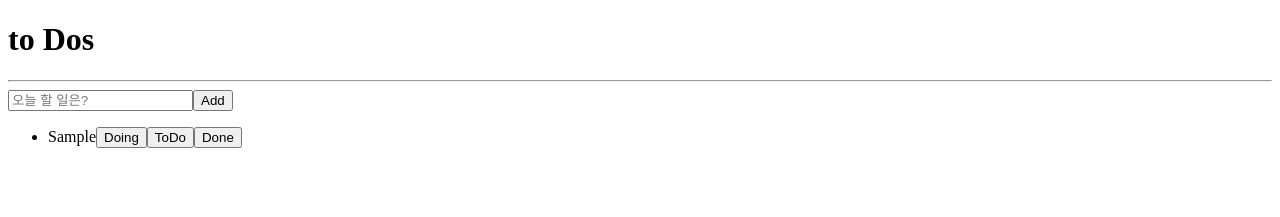
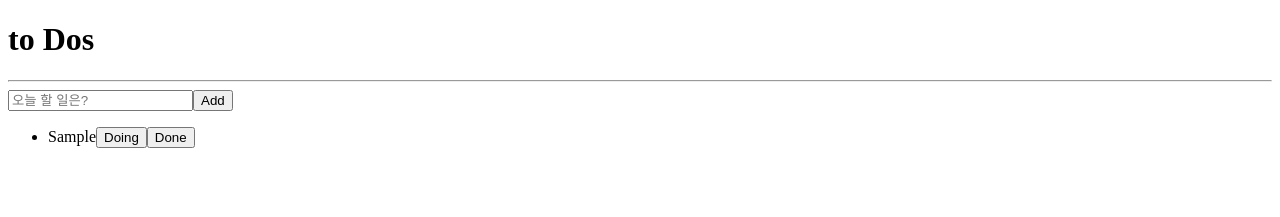
Before and after one commit to sangmin-yoon/react-todo, a React (Create React App) app: page / in a window 1280 px wide. Both pictures are taken after typing "Sample" into the empty fields and a click on the button "Add". Shown: the top 217 px of the page. Built offline with nearby package versions, Linux system fonts and the light colour scheme.

Commit message:
todo업데이트(불변성)

```diff
--- a/src/atoms.tsx
+++ b/src/atoms.tsx
@@ -3,7 +3,7 @@ import { atom } from "recoil";
 export interface IToDo {
   id: number;
   text: string;
-  catrgory: "TO_DO" | "DOING" | "DONE";
+  category: "TO_DO" | "DOING" | "DONE";
 }
 
 export const toDoState = atom<IToDo[]>({
--- a/src/components/CreateToDo.tsx
+++ b/src/components/CreateToDo.tsx
@@ -12,7 +12,7 @@ function CreateToDo() {
 
   const onSubmit = ({ toDo }: IForm) => {
     setToDos((oldToDos) => [
-      { text: toDo, catrgory: "TO_DO", id: Date.now() },
+      { text: toDo, category: "TO_DO", id: Date.now() },
       ...oldToDos,
     ]);
     setValue("toDo", "");
--- a/src/components/ToDo.tsx
+++ b/src/components/ToDo.tsx
@@ -1,14 +1,41 @@
-import { IToDo } from "../atoms";
+import { IToDo, toDoState } from "../atoms";
+import { useSetRecoilState } from "recoil";
 
-function ToDo({ text }: IToDo) {
+function ToDo({ text, category, id }: IToDo) {
+  const setToDos = useSetRecoilState(toDoState);
+  const onClick = (newCategory: IToDo["category"]) => {
+    setToDos((oldToDos) => {
+      const targetIndex = oldToDos.findIndex((toDo) => toDo.id === id);
+      const newToDo = { text, id, category: newCategory };
+      const newToDos = [...oldToDos];
+      newToDos.splice(targetIndex, 1, newToDo);
+      return newToDos;
+    });
+  };
   return (
     <li>
       <span>{text}</span>
-      <button>Doing</button>
-      <button>ToDo</button>
-      <button>Done</button>
+      {category !== "DOING" && (
+        <button onClick={() => onClick("DOING")}>Doing</button>
+      )}
+      {category !== "TO_DO" && (
+        <button onClick={() => onClick("TO_DO")}>ToDo</button>
+      )}
+      {category !== "DONE" && (
+        <button onClick={() => onClick("DONE")}>Done</button>
+      )}
     </li>
   );
 }
 
 export default ToDo;
+const onClick = (category: ToDo["category"]) => {
+  setToDos((prev) =>
+    prev.map((toDo) => {
+      if (toDo.id === id) {
+        return { ...toDo, category };
+      }
+      return toDo;
+    })
+  );
+};
--- a/src/components/ToDoList.tsx
+++ b/src/components/ToDoList.tsx
@@ -5,6 +5,7 @@ import ToDo from "./ToDo";
 
 function ToDoList() {
   const toDos = useRecoilValue(toDoState);
+  console.log(toDos);
 
   return (
     <>
```
